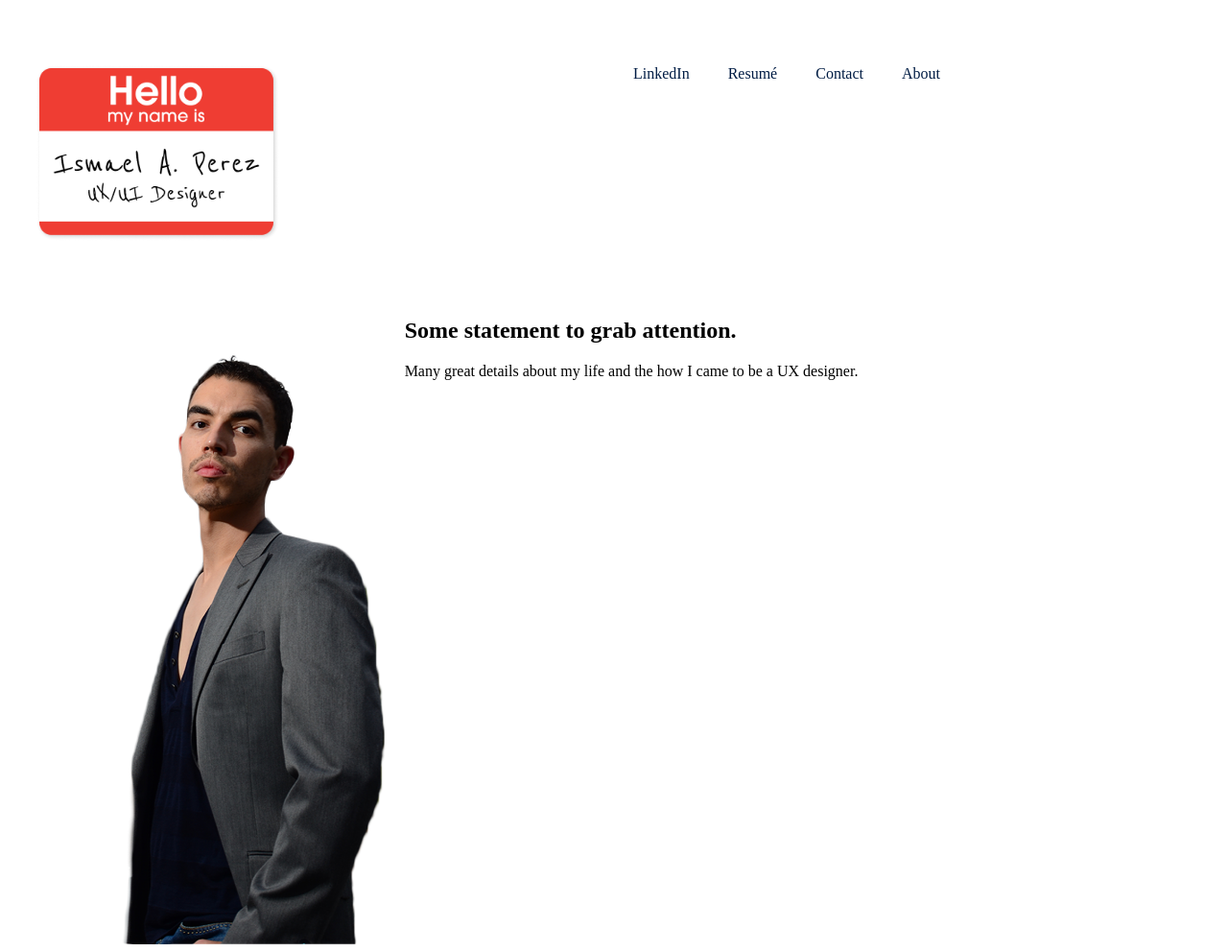
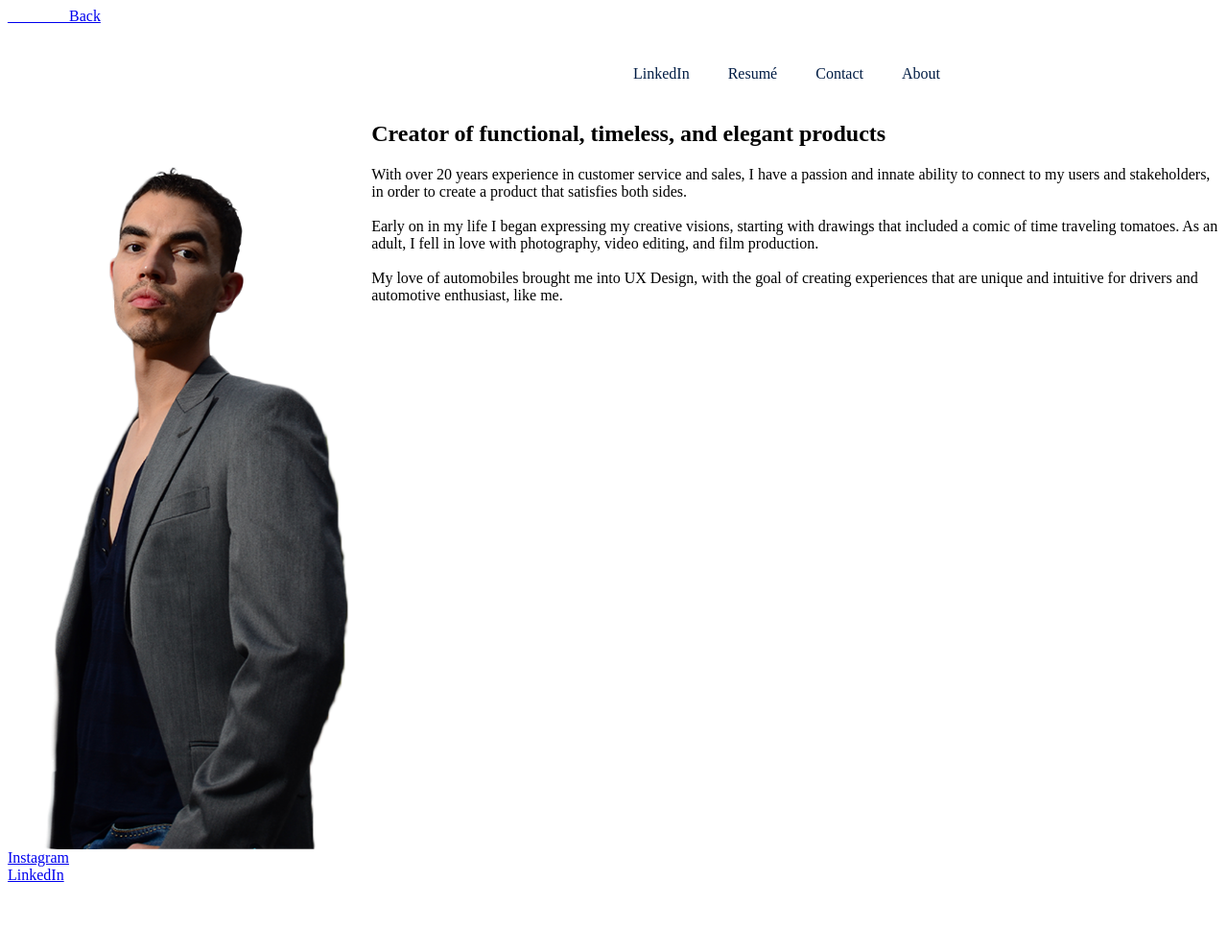
Before and after one commit to whoismilo/myPage, a plain HTML site: page about.html in a window 1280 px wide. Shown: the whole page at 96% size. After the commit the page ends 929 px from the top, so only its background shows below. Drawn offline with Linux system fonts and the light colour scheme.

Commit message:
update to fix some errors

```diff
--- a/about.html
+++ b/about.html
@@ -7,7 +7,7 @@
 <header>
     <div class="nav">
         <div class="left">
-            <img src="/images/nametag.png" alt="My nametag">
+           <a href="file:///Users/ismaelperez/Desktop/Over%20Here/UX/Git/myPage/index.html">________Back</a>
         </div>
         <div class="right">
             <a href="https://www.linkedin.com/in/ismael-a-perez/">LinkedIn</a>
@@ -23,9 +23,28 @@
     <div class="myphoto">
         <img src="./images/myphoto.png" alt="my photo" width="30%">
     <div class="about">
-    <h2 style="font-family:'montserrat'">Some statement to grab attention.</h2>
-    <p style="font-family:'Montserrat'">Many great details about my life and the how I came to be a UX designer.
+    <h2 style="font-family:'montserrat'">Creator of functional, timeless, and elegant products
+    </h2>
+    <p style="font-family:'Montserrat'">With over 20 years experience in customer service and sales, I have a passion and innate ability to connect to my users and stakeholders, in order to create a product that satisfies both sides.
+    <br>
+    <br>
+        Early on in my life I began expressing my creative visions, starting with drawings that included a comic of time traveling tomatoes. As an adult, I fell in love with photography, video editing, and film production.
+    <br>
+    <br>
+        My love of automobiles brought me into UX Design, with the goal of creating experiences that are unique and intuitive for drivers and automotive enthusiast, like me.
+
     </p>
     </div>
 </section>
 </body>
+
+<footer>
+    <section class="footerContainer" style="font-family: 'montserrat'">
+        <div class="leftFoot">
+            <a href="https://www.instagram.com/who.is.milo/" target="_blank">Instagram</a>
+        </div>
+        <div class="rightFoot">
+            <a href="https://www.linkedin.com/in/ismael-a-perez/" target="_blank">LinkedIn</a>
+        </div>
+    </section>
+</footer>
```
Also changed, not shown: index.html (+12 -5 lines).
